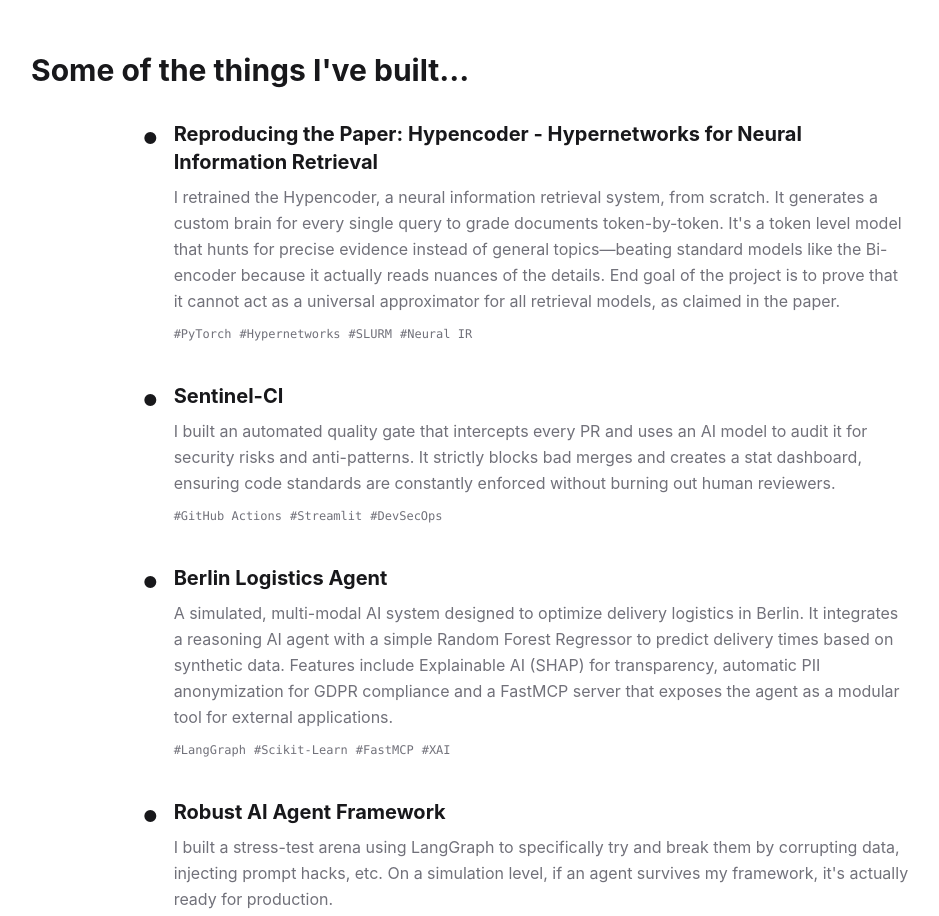
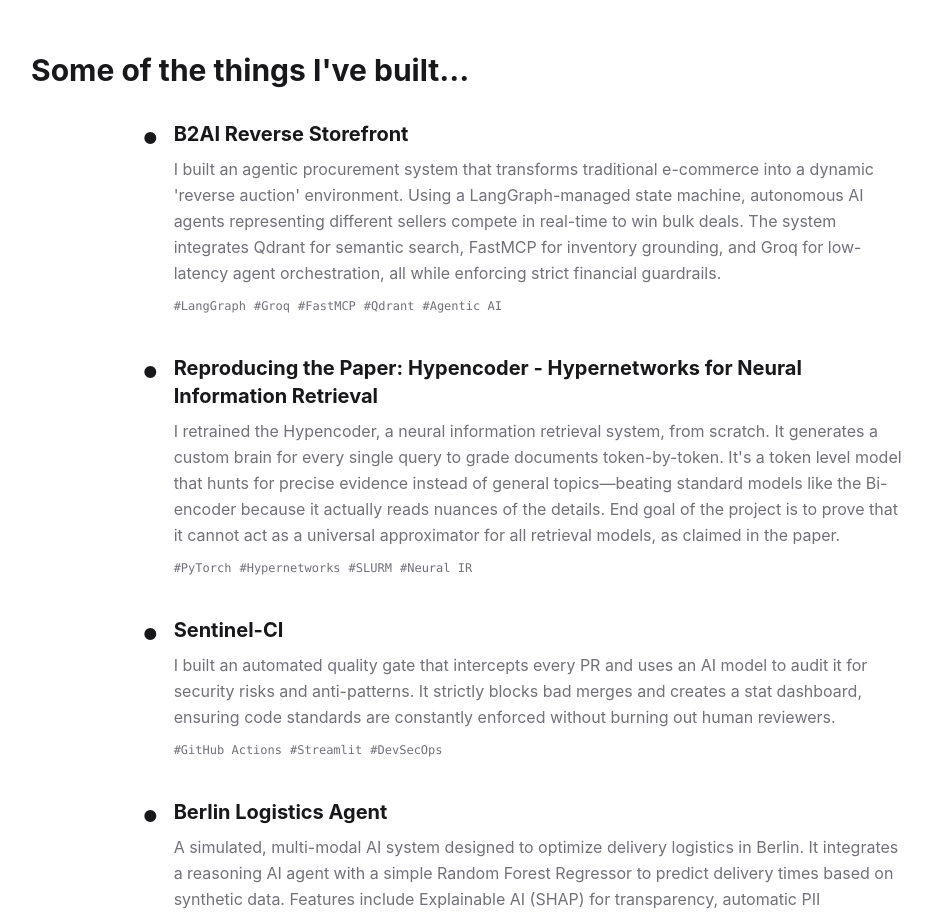
Before and after one commit to Eashwar-22/eashwar-22.github.io, a React (Vite) app: page / in a window 1280 px wide. Shown: the part 2440-3356 px from the top of the page, without its empty margins (113-1052 px from the left). Built offline with nearby package versions, Linux system fonts and the light colour scheme.

Commit message:
feat: add B2AI Reverse Storefront project with detailed overview

```diff
--- a/src/components/Projects.jsx
+++ b/src/components/Projects.jsx
@@ -3,9 +3,12 @@
 import { ArrowUpRight } from 'lucide-react';
 
 const projectsData = [
-
-
-
+    {
+        title: "B2AI Reverse Storefront",
+        description: "I built an agentic procurement system that transforms traditional e-commerce into a dynamic 'reverse auction' environment. Using a LangGraph-managed state machine, autonomous AI agents representing different sellers compete in real-time to win bulk deals. The system integrates Qdrant for semantic search, FastMCP for inventory grounding, and Groq for low-latency agent orchestration, all while enforcing strict financial guardrails.",
+        tags: ["LangGraph", "Groq", "FastMCP", "Qdrant", "Agentic AI"],
+        link: "https://github.com/Eashwar-22/b2ai_storefront"
+    },
     {
         title: "Reproducing the Paper: Hypencoder - Hypernetworks for Neural Information Retrieval",
         description: "I retrained the Hypencoder, a neural information retrieval system, from scratch. It generates a custom brain for every single query to grade documents token-by-token. It's a token level model that hunts for precise evidence instead of general topics—beating standard models like the Bi-encoder because it actually reads nuances of the details. End goal of the project is to prove that it cannot act as a universal approximator for all retrieval models, as claimed in the paper.",
@@ -64,7 +67,7 @@
     {
         title: "Reading Impact Analysis",
         description: "Does controversy sell? I (along with my friends) built a custom Selenium scraper to pull data for 40 years of bestsellers, defining 'controversy' mathematically based on rating variance. Our analysis found a strong negative correlation with ratings, but zero proof that controversy actually boosts sales.",
-        tags: ["Selenium", "Pandas","Matplotlib"],
+        tags: ["Selenium", "Pandas", "Matplotlib"],
         link: "https://github.com/Eashwar-22/reading-impact-analysis/tree/main"
     },
 ];
```
